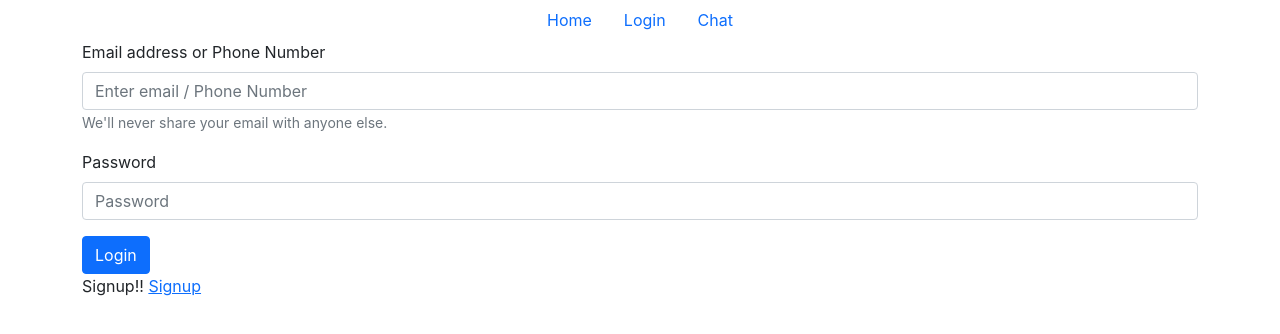
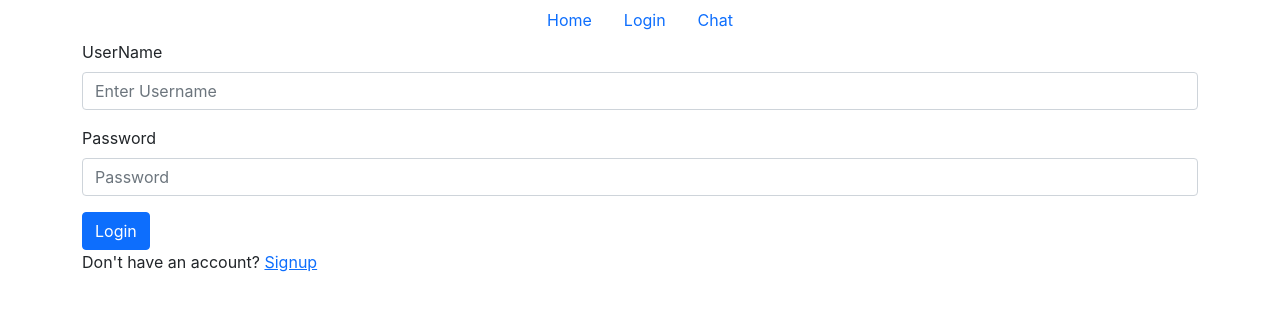
Before and after one commit to Abigail709/Project3-Sociaty, a React (Create React App) app in the folder client/sociaty/: page /login in a window 1280 px wide. Shown: the top 334 px of the page. Built offline with nearby package versions, Linux system fonts and the light colour scheme; the HTML template or start-up script is replaced by a standard one.

Commit message:
loginpage

```diff
--- a/client/sociaty/src/pages/login.js
+++ b/client/sociaty/src/pages/login.js
@@ -2,60 +2,130 @@ import React, { useEffect, useState } from 'react'
 import Button from 'react-bootstrap/Button';
 import Container from 'react-bootstrap/esm/Container';
 import Form from 'react-bootstrap/Form';
-import {Link} from 'react-router-dom';
+import {useNavigate, Link} from 'react-router-dom';
+import axios from "axios";
+import {loginRoute} from "../utils/apiRoutes"
 
 function Login() {
+    // const [username, setName] = useState('');
+    // const [email, setEmail] = useState('');
+    // const [password, setPassword] = useState('');
+    const navigate = useNavigate();
 
-    const [name, setName] = useState('');
-    const [email, setEmail] = useState('');
-    const [password, setPassword] = useState('');
+    const [values, setValues] = useState({
+    username: "",
 
-    const handleEmail = (e) => {
+    password: "",
 
+    });
 
-        setEmail(e.target.value);
-
-    };
-
-    // Handling the password change
-    const handlePassword = (e) => {
-
-
-        setPassword(e.target.value);
-
-    };
-
-    const handleLogin = (e) => {
-        e.preventDefault();
+    const [submitted, setSubmitted] = useState(false);
 
 
 
+
+
+    // const handleChange = (event) => {
+    //   ({  [event.target.name]: event.target.value });
+
+
+    // }
+
+    useEffect(()=> {
+      if(localStorage.getItem("Chat-App-user")){
+        navigate("/")
       }
+
+    })
+
+    const handleSubmit = async (event) => {
+      event.preventDefault();
+      if (handleValidate()) {
+
+        console.log("in validate", loginRoute)
+        const { email, username, password, confirmPassword } = values;
+        const { data } = await axios.post(loginRoute, {
+          username,
+
+          password,
+        });
+
+
+        if (data.status === false) {
+          alert("data.msg")
+        }
+        if (data.status === true) {
+          localStorage.setItem(
+            "Chat-App-user", JSON.stringify(data.user)
+          );
+           navigate("/");
+        }
+
+      }
+
+
+    }
+
+
+    const handleChange = (event) => {
+      setValues({ ...values, [event.target.name]: event.target.value });
+    };
+
+    const handleValidate =() => {
+      const {username, email, password, confirmPassword} = values;
+      if (password === "") {
+
+
+       alert('Enter password')
+
+      }
+      return true;
+    };
+
+
+
+
+
+
     return (
                 <Container>
-        <Form onSubmit={handleLogin}>
-        <Form.Group className="mb-3" controlId="formBasicEmail">
+                <Form action="" onSubmit={(event) => handleSubmit(event)}>
+                <Form.Group className="mb-3" controlId="fuserName" >
+                  <Form.Label>UserName</Form.Label>
+                  <Form.Control type="name" placeholder="Enter Username" name="username" onChange={(e) => handleChange(e)} />
+
+                </Form.Group>
+
+
+                {/* <Form.Group className="mb-3" controlId="formBasicEmail">
                   <Form.Label>Email address or Phone Number</Form.Label>
-          <Form.Control type="email" placeholder="Enter email / Phone Number" onChange={handleEmail}/>
+                  <Form.Control type="email" placeholder="Enter email / Phone Number" name="email" onChange={(e) => handleChange(e)} />
                   <Form.Text className="text-muted">
                     We'll never share your email with anyone else.
                   </Form.Text>
+                </Form.Group> */}
+
+                <Form.Group className="mb-3" controlId="formBasicPassword1">
+                  <Form.Label>Password</Form.Label>
+                  <Form.Control type="password" placeholder="Password" name="password" onChange={(e) => handleChange(e)} />
                 </Form.Group>
 
-        <Form.Group className="mb-3" controlId="formBasicPassword">
-          <Form.Label>Password</Form.Label>
-          <Form.Control type="password" placeholder="Password" onChange={handlePassword}/>
-        </Form.Group>
+                {/* <Form.Group className="mb-3" controlId="formBasicPassword">
+                  <Form.Label>Confirm Password</Form.Label>
+                  <Form.Control type="password" placeholder="Confrim Password" name="confirmPassword" onChange={(e) => handleChange(e)} />
+                </Form.Group> */}
                 {/* <Form.Group className="mb-3" controlId="formBasicCheckbox">
                   <Form.Check type="checkbox" label="Check me out" />
                 </Form.Group> */}
                 <Button variant="primary" type="submit">
                 Login
+
+
                 </Button>
               </Form>
               <div className='signuplink'>
                   <p>
-              Signup!! <Link to="/signup">Signup</Link>
+                      Don't have an account? <Link to="/signup">Signup</Link>
                     </p>
               </div>
               </Container>
@@ -63,6 +133,77 @@ function Login() {
 
 
             );
+
 }
 
 export default Login;
+
+
+// import React, { useEffect, useState } from 'react'
+// import Button from 'react-bootstrap/Button';
+// import Container from 'react-bootstrap/esm/Container';
+// import Form from 'react-bootstrap/Form';
+// import {Link} from 'react-router-dom';
+
+// function Login() {
+
+//     const [name, setName] = useState('');
+//     const [email, setEmail] = useState('');
+//     const [password, setPassword] = useState('');
+
+//     const handleEmail = (e) => {
+
+
+//         setEmail(e.target.value);
+
+//     };
+
+//     // Handling the password change
+//     const handlePassword = (e) => {
+
+
+//         setPassword(e.target.value);
+
+//     };
+
+//     const handleLogin = (e) => {
+//         e.preventDefault();
+
+
+
+//     }
+//     return (
+//         <Container>
+//         <Form onSubmit={handleLogin}>
+//         <Form.Group className="mb-3" controlId="formBasicEmail">
+//           <Form.Label>Email address or Phone Number</Form.Label>
+//           <Form.Control type="email" placeholder="Enter email / Phone Number" onChange={handleEmail}/>
+//           <Form.Text className="text-muted">
+//             We'll never share your email with anyone else.
+//           </Form.Text>
+//         </Form.Group>
+
+//         <Form.Group className="mb-3" controlId="formBasicPassword">
+//           <Form.Label>Password</Form.Label>
+//           <Form.Control type="password" placeholder="Password" onChange={handlePassword}/>
+//         </Form.Group>
+//         {/* <Form.Group className="mb-3" controlId="formBasicCheckbox">
+//           <Form.Check type="checkbox" label="Check me out" />
+//         </Form.Group> */}
+//         <Button variant="primary" type="submit">
+//           Login
+//         </Button>
+//       </Form>
+//       <div className='signuplink'>
+//           <p>
+//               Signup!! <Link to="/signup">Signup</Link>
+//             </p>
+//       </div>
+//       </Container>
+
+
+
+//     );
+//   }
+
+//   export default Login;
--- a/client/sociaty/src/utils/apiRoutes.js
+++ b/client/sociaty/src/utils/apiRoutes.js
@@ -1,2 +1,3 @@
 const host = "http://localhost:5000";
 export const signupRoute = `${host}/api/auth/signup`;
+export const loginRoute = `${host}/api/auth/login`;
```
Also changed, not shown: 2 other files (tests, documents, lock files or other folders). Lines whose indentation alone changed are shown as unchanged.
